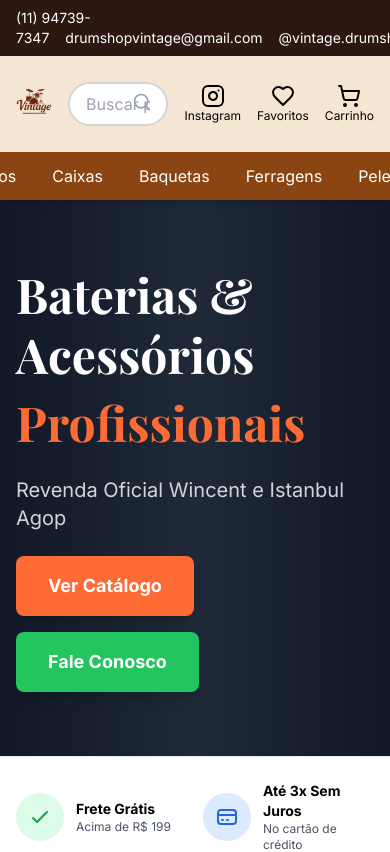
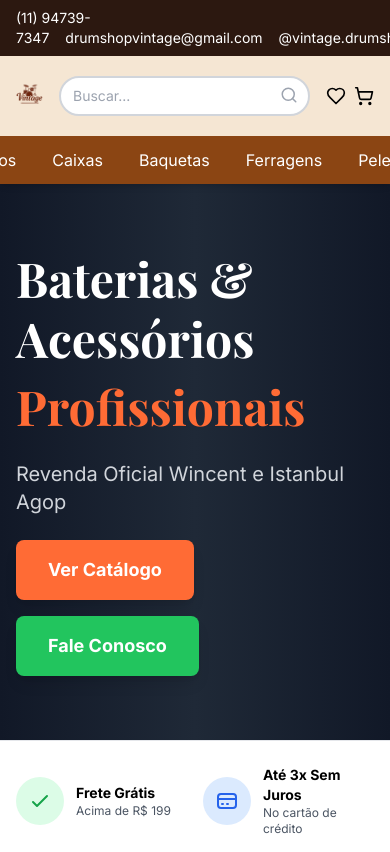
Before and after one commit to jcrispiniano/vintage-drumshop, a Next.js app: page /vintage-drumshop/ in a window 390 px wide. Shown: the top 852 px of the page. Built offline with nearby package versions, Linux system fonts and the light colour scheme; a web font is replaced by a local one.

Commit message:
Otimiza layout mobile do header (logo menor, ícones compactos)

```diff
--- a/app/page.tsx
+++ b/app/page.tsx
@@ -46,11 +46,11 @@ export default function Home() {
         {/* Main Header */}
         <div className="bg-lightBg py-4">
           <div className="container mx-auto px-4 flex items-center justify-between gap-4">
-            <a href="/" className="flex-shrink-0 flex items-center gap-3">
+            <a href="/" className="flex-shrink-0 flex items-center gap-2 md:gap-3">
               <img
                 src="/vintage-drumshop/logo-small.png"
                 alt="Vintage Drum Shop"
-                className="h-16 md:h-20 w-auto object-contain"
+                className="h-12 md:h-20 w-auto object-contain"
               />
               <div className="hidden md:block">
                 <h1 className="text-xl font-bold text-primary leading-tight">
@@ -66,26 +66,26 @@ export default function Home() {
               <div className="relative">
                 <input
                   type="text"
-                  placeholder="Buscar produtos..."
-                  className="w-full px-4 py-2 rounded-full border-2 border-gray-300 focus:border-accent outline-none"
+                  placeholder="Buscar..."
+                  className="w-full px-3 py-2 text-sm md:text-base rounded-full border-2 border-gray-300 focus:border-accent outline-none"
                 />
-                <Search className="absolute right-4 top-2.5 text-gray-400" size={20} />
+                <Search className="absolute right-3 top-2.5 text-gray-400" size={18} />
               </div>
             </div>
 
-            <div className="flex gap-4">
+            <div className="flex gap-2 md:gap-4">
               <a
                 href={contactInfo.instagram}
                 target="_blank"
                 rel="noopener noreferrer"
-                className="flex flex-col items-center hover:text-accent"
+                className="hidden md:flex flex-col items-center hover:text-accent"
               >
                 <Instagram size={24} />
                 <span className="text-xs">Instagram</span>
               </a>
               <Link href="/favoritos" className="relative flex flex-col items-center hover:text-accent">
-                <Heart size={24} />
-                <span className="text-xs">Favoritos</span>
+                <Heart size={20} className="md:w-6 md:h-6" />
+                <span className="text-xs hidden md:inline">Favoritos</span>
                 {favorites.length > 0 && (
                   <span className="absolute -top-1 -right-1 bg-accent text-white text-xs rounded-full w-5 h-5 flex items-center justify-center">
                     {favorites.length}
@@ -93,8 +93,8 @@ export default function Home() {
                 )}
               </Link>
               <Link href="/carrinho" className="relative flex flex-col items-center hover:text-accent">
-                <ShoppingCart size={24} />
-                <span className="text-xs">Carrinho</span>
+                <ShoppingCart size={20} className="md:w-6 md:h-6" />
+                <span className="text-xs hidden md:inline">Carrinho</span>
                 {cartItems.length > 0 && (
                   <span className="absolute -top-1 -right-1 bg-accent text-white text-xs rounded-full w-5 h-5 flex items-center justify-center">
                     {cartItems.reduce((sum, item) => sum + item.quantity, 0)}
```
